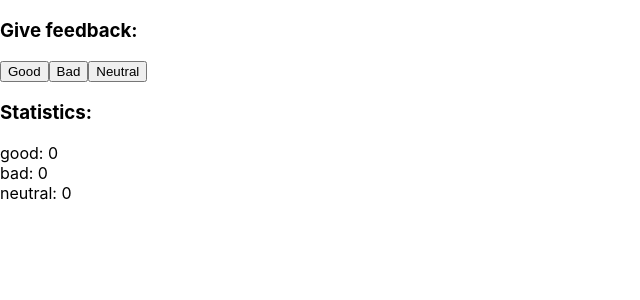
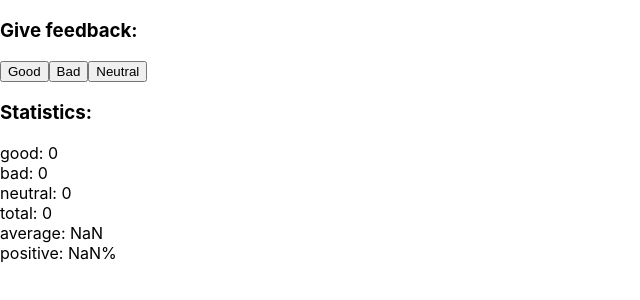
Before and after one commit to kc-dev2/full-stack-open, a React (Create React App) app: page / in a window 1280 px wide. Shown: the top 300 px of the page, without its empty margins (0-640 px from the left). Built offline with nearby package versions, Linux system fonts and the light colour scheme.

Commit message:
exercise 1.7

```diff
--- a/src/App.js
+++ b/src/App.js
@@ -8,17 +8,21 @@ const App = () => {
   const [good, setGood] = useState(0)
   const [neutral, setNeutral] = useState(0)
   const [bad, setBad] = useState(0)
+  const [total, setTotal] = useState(0)
 
   const handleGood = () => {
     setGood(good + 1)
+    setTotal(total + 1)
   }
 
   const handleBad = () => {
     setBad(bad + 1)
+    setTotal(total + 1)
   }
 
   const handleNeutral = () => {
     setNeutral(neutral + 1)
+    setTotal(total + 1)
   }
 
 
@@ -33,6 +37,9 @@ const App = () => {
       good: {good} <br/>
       bad: {bad} <br/>
       neutral: {neutral} <br/>
+      total: {total} <br />
+      average: {(good - bad)/total} <br />
+      positive: {good/total*100}%
     </div>
   )
 }
```
